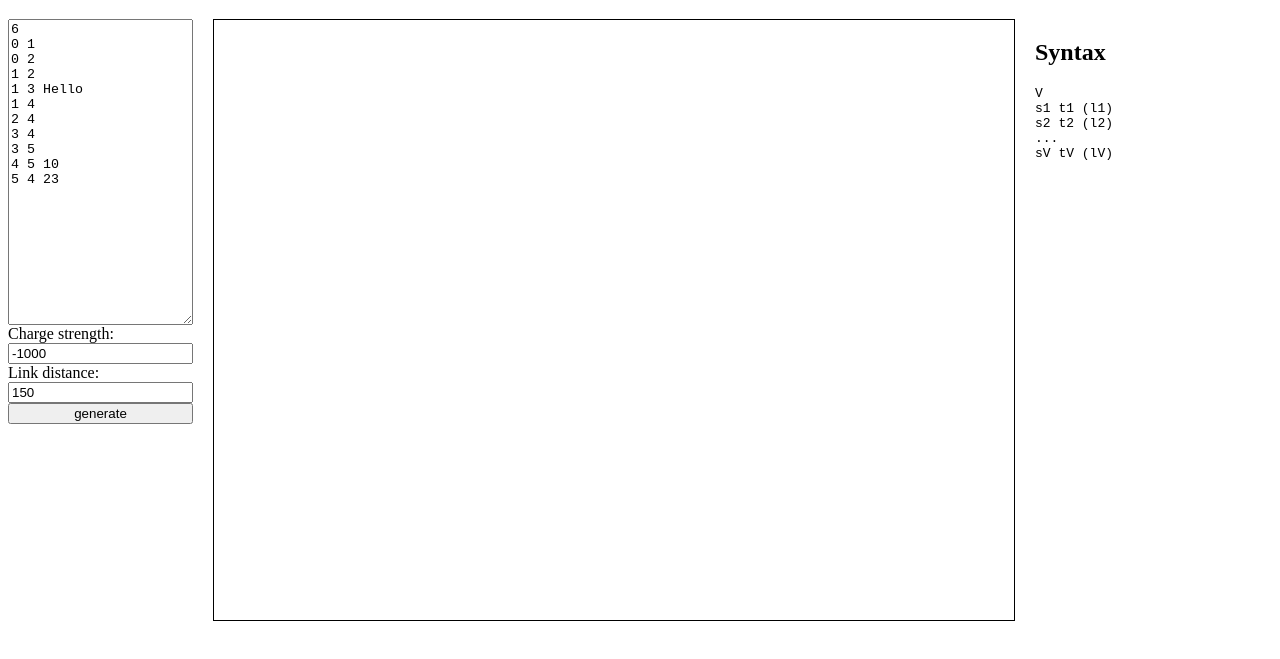
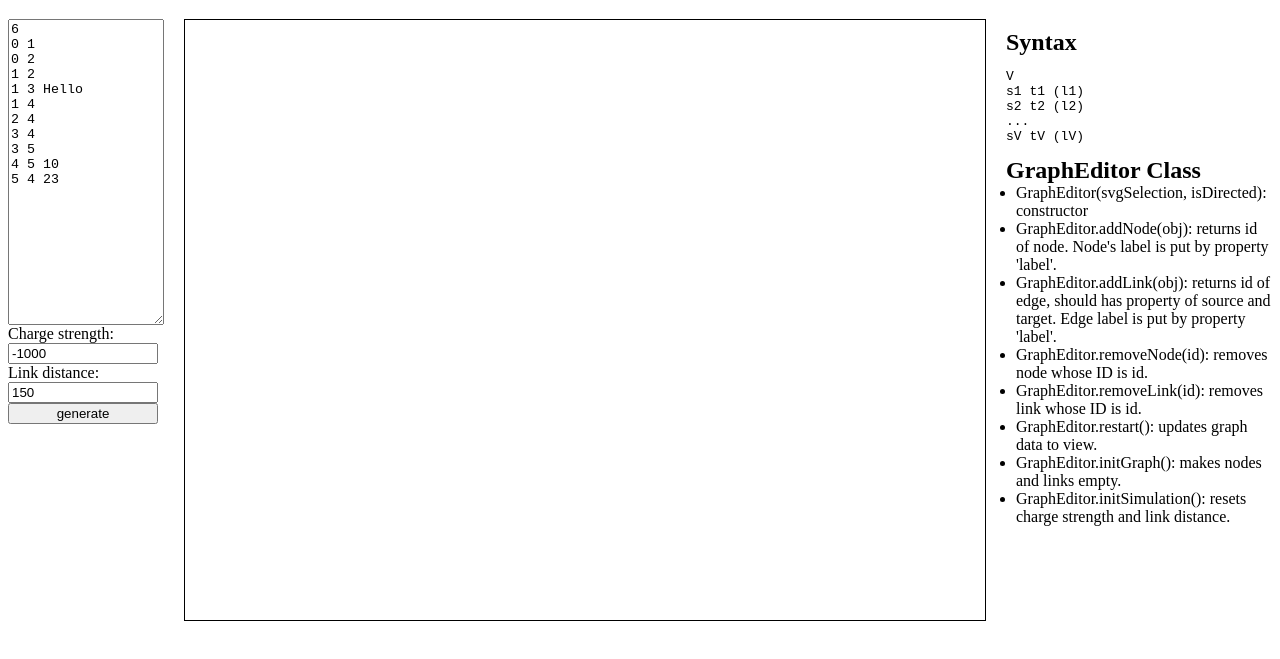
Before and after one commit to bombrary/vizworks, a plain HTML site: page graph_editor/index.html in a window 1280 px wide. Shown: the part 61-720 px from the top of the page. Drawn offline with nearby package versions, Linux system fonts and the light colour scheme.

Commit message:
Modified for empty label, and Added description.

```diff
--- a/graph_editor/GraphEditor.js
+++ b/graph_editor/GraphEditor.js
@@ -113,7 +113,7 @@ class GraphEditor {
     nodeEnter.append('text')
     this.node = nodeEnter.merge(this.node)
     this.node.select('text')
-      .text(d => d.label);
+      .text(d => d.label !== undefined ? d.label : '');
 
     this.link = this.link.data(this.linksArr, d => d.id);
     this.link.exit().remove();
--- a/graph_editor/index.html
+++ b/graph_editor/index.html
@@ -19,13 +19,22 @@
       </section>
       <section class="menu-right">
         <h2>Syntax</h2>
-        <pre>
-V
+<pre>V
 s1 t1 (l1)
 s2 t2 (l2)
 ...
-sV tV (lV)
-        </pre>
+sV tV (lV)</pre>
+        <h2>GraphEditor Class</h2>
+        <ul>
+          <li>GraphEditor(svgSelection, isDirected): constructor</li>
+          <li>GraphEditor.addNode(obj): returns id of node. Node's label is put by property 'label'.</li>
+          <li>GraphEditor.addLink(obj): returns id of edge, should has property of source and target. Edge label is put by property 'label'.</li>
+          <li>GraphEditor.removeNode(id): removes node whose ID is id.</li>
+          <li>GraphEditor.removeLink(id): removes link whose ID is id.</li>
+          <li>GraphEditor.restart(): updates graph data to view.</li>
+          <li>GraphEditor.initGraph(): makes nodes and links empty.</li>
+          <li>GraphEditor.initSimulation(): resets charge strength and link distance.</li>
+          </li>
       </section>
     </article>
     <script type="text/javascript" src="https://d3js.org/d3.v5.min.js"></script>
--- a/graph_editor/script.js
+++ b/graph_editor/script.js
@@ -26,7 +26,9 @@ genButton.on('click', () => {
 
   const links = input.slice(1);
   for (const link of links) {
-    gEdit.addLink({source: link[0], target: link[1], label: link[2]});
+    if (link.length >= 2) {
+      gEdit.addLink({source: link[0], target: link[1], label: link[2]});
+    }
   }
 
   gEdit.restart();
--- a/graph_editor/style.css
+++ b/graph_editor/style.css
@@ -1,3 +1,7 @@
+h2 {
+  margin: 10px 0 0 0;
+  padding: 0;
+}
 article {
   display: flex;
   flex-direction: row;
@@ -21,6 +25,7 @@ svg {
 }
 
 p.input-form {
+  width: 150px;
   padding: 0;
   margin: 0;
   display: flex;
@@ -29,6 +34,7 @@ p.input-form {
 
 textarea {
   height: 300px;
+  width: 150px;
 }
 
 text {
@@ -49,3 +55,8 @@ path#gedit_arr {
   fill: #000;
   stroke: #000;
 }
+
+ul {
+  margin: 0 0 0 10px;
+  padding: 0;
+}
```
